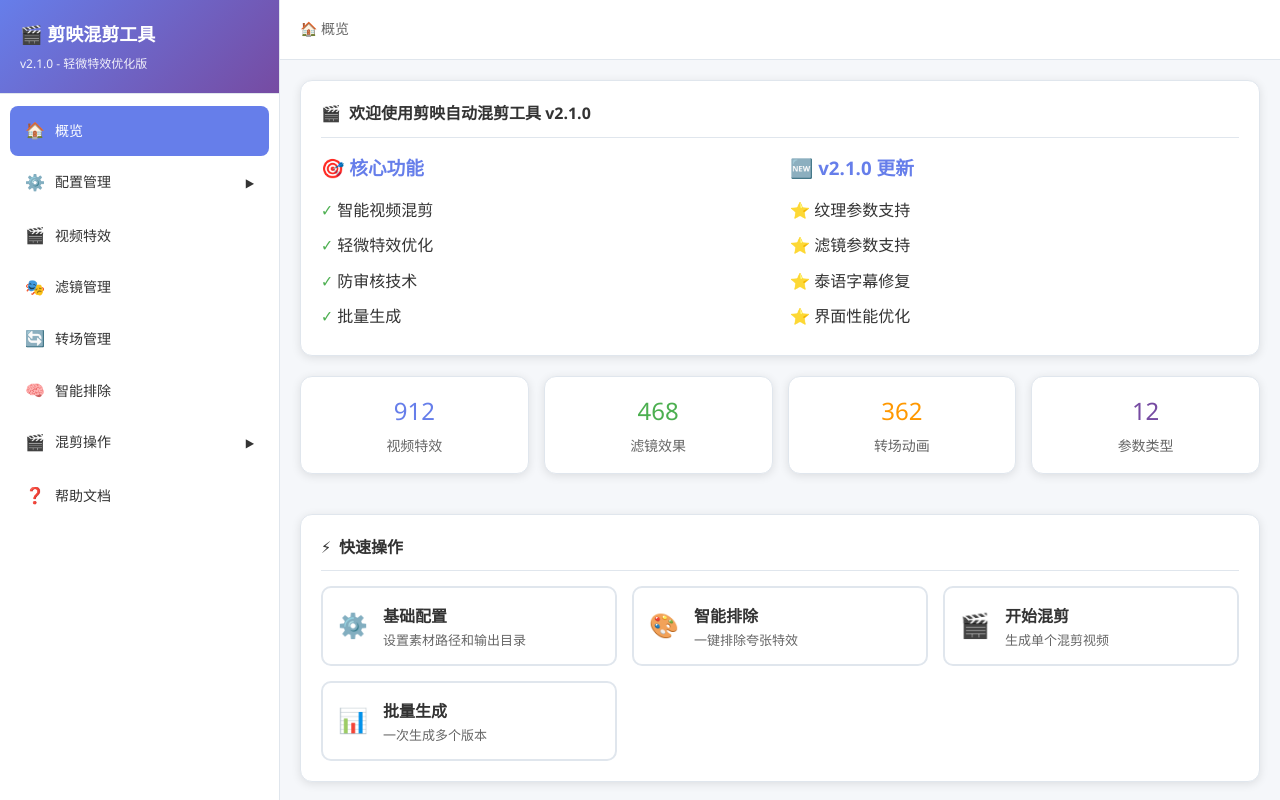
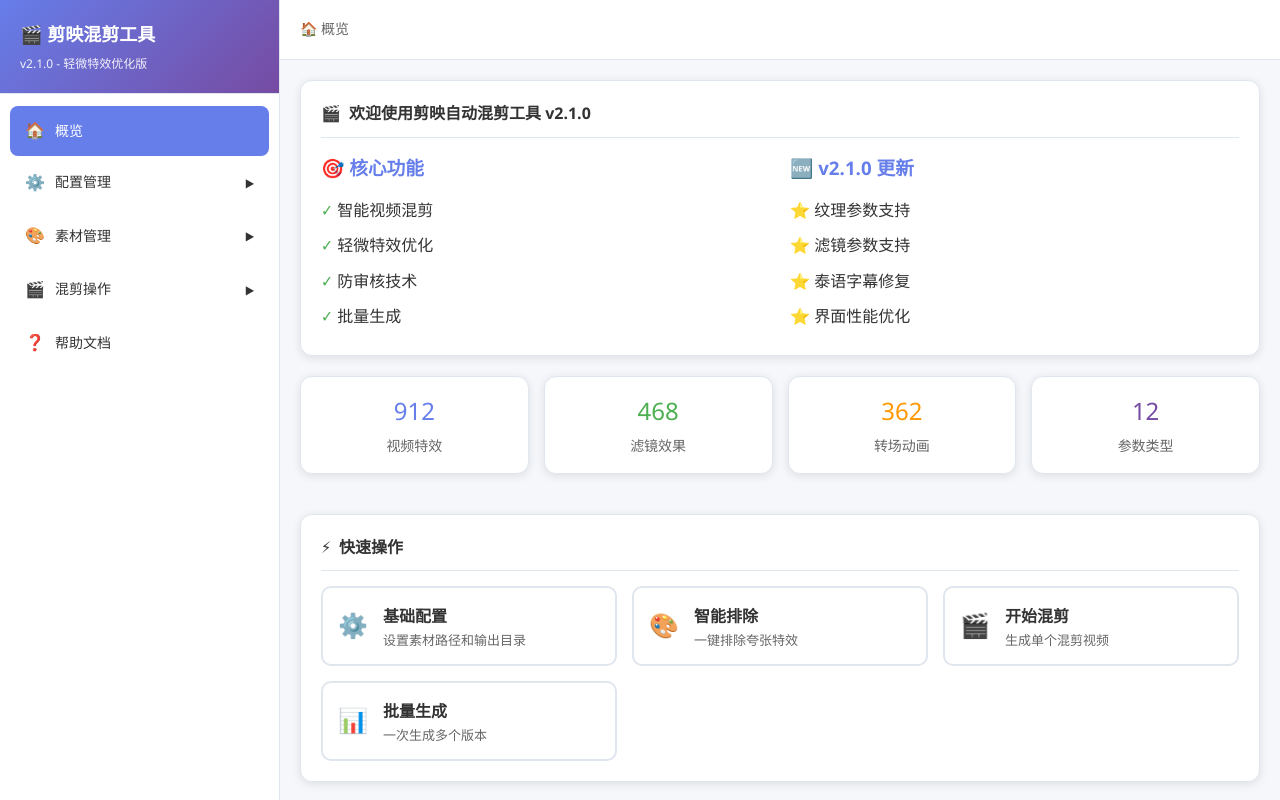
Before and after one commit to miludeerforest/JianYingProDraft, a Flask app: page / in a window 1280 px wide. Run offline with Flask 3, Linux system fonts and the light colour scheme.

Commit message:
将特效相关功能整合为素材管理二级菜单
- 创建素材管理一级菜单
- 将视频特效、滤镜管理、转场管理、智能排除作为二级菜单
- 保持功能完整性的同时提供更好的层级结构
- 避免一级菜单过多，符合界面设计规范

```diff
--- a/templates/index.html
+++ b/templates/index.html
@@ -523,36 +523,19 @@
                     </div>
                 </div>
 
-                <!-- 一级菜单：视频特效 -->
+                <!-- 一级菜单：素材管理 -->
                 <div class="nav-item">
-                    <a class="nav-link" data-section="video-effects">
-                        <span class="icon">🎬</span>
-                        <span class="text">视频特效</span>
+                    <a class="nav-link" data-section="materials" data-has-submenu="true">
+                        <span class="icon">🎨</span>
+                        <span class="text">素材管理</span>
+                        <span class="arrow">▶</span>
                     </a>
-                </div>
-
-                <!-- 一级菜单：滤镜管理 -->
-                <div class="nav-item">
-                    <a class="nav-link" data-section="filters">
-                        <span class="icon">🎭</span>
-                        <span class="text">滤镜管理</span>
-                    </a>
-                </div>
-
-                <!-- 一级菜单：转场管理 -->
-                <div class="nav-item">
-                    <a class="nav-link" data-section="transitions">
-                        <span class="icon">🔄</span>
-                        <span class="text">转场管理</span>
-                    </a>
-                </div>
-
-                <!-- 一级菜单：智能排除 -->
-                <div class="nav-item">
-                    <a class="nav-link" data-section="smart-exclusion">
-                        <span class="icon">🧠</span>
-                        <span class="text">智能排除</span>
-                    </a>
+                    <div class="sub-nav">
+                        <a class="sub-nav-link" data-section="video-effects">视频特效</a>
+                        <a class="sub-nav-link" data-section="filters">滤镜管理</a>
+                        <a class="sub-nav-link" data-section="transitions">转场管理</a>
+                        <a class="sub-nav-link" data-section="smart-exclusion">智能排除</a>
+                    </div>
                 </div>
 
                 <!-- 一级菜单：混剪操作 -->
```
